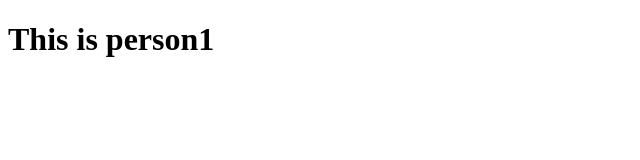
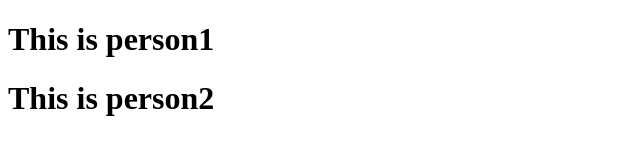
Before and after one commit to SunPaps/Project1, a plain HTML site: page index.html in a window 1280 px wide. Shown: the whole page, without its empty margins (0-640 px from the left). Drawn offline with Linux system fonts and the light colour scheme.

Commit message:
added person2 in index page

```diff
--- a/index.html
+++ b/index.html
@@ -7,5 +7,6 @@
 </head>
 <body>
     <h1>This is person1</h1>
+    <h1>This is person2</h1>
 </body>
 </html>
```
